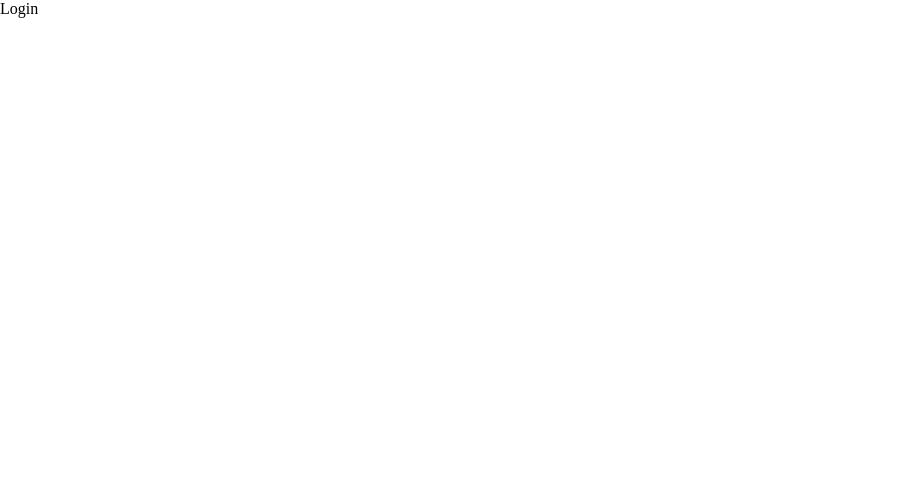
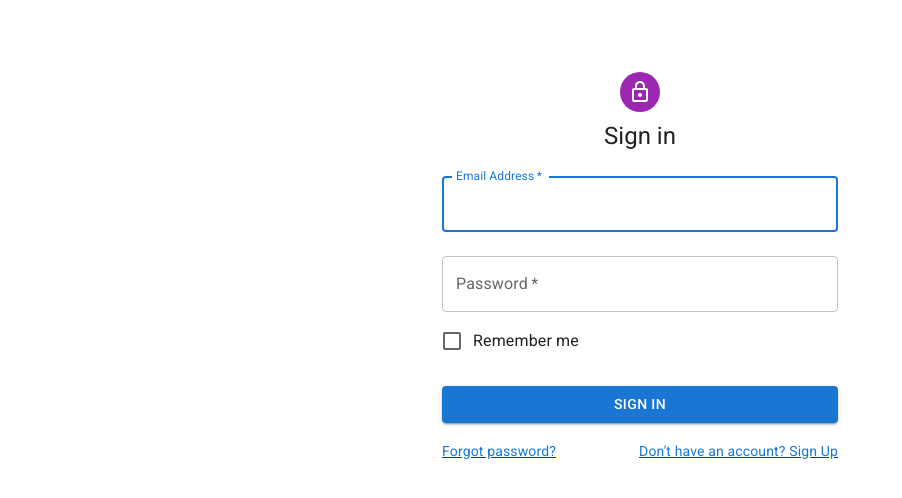
Before and after one commit to iAnisdev/nfq-task-shopping-cart, a React (Create React App) app: page /login in a window 1280 px wide. Shown: the top 498 px of the page, without its empty margins (0-902 px from the left). Built offline with nearby package versions, Linux system fonts and the light colour scheme.

Commit message:
auth pages design

```diff
--- a/src/App.tsx
+++ b/src/App.tsx
@@ -1,5 +1,6 @@
 import { Route, Routes } from "react-router-dom";
 import Cart from "./pages/Cart";
+import Forgot from "./pages/Forgot";
 import Home from "./pages/Home";
 import Login from "./pages/Login";
 import Signup from "./pages/Signup";
@@ -17,7 +18,10 @@
           <Route path="" element={<Login />} />
         </Route>
         <Route path="/signup" element={<PrivateRoutesProtector requiredAuth={false} />}>
-          <Route path="/signup" element={<Signup />} />
+          <Route path="" element={<Signup />} />
+        </Route>
+        <Route path="/forgot" element={<PrivateRoutesProtector requiredAuth={false} />}>
+          <Route path="" element={<Forgot />} />
         </Route>
       </Routes>
     </div>
--- /dev/null
+++ b/src/pages/Forgot.tsx
@@ -0,0 +1,80 @@
+import * as React from 'react';
+import Avatar from '@mui/material/Avatar';
+import Button from '@mui/material/Button';
+import CssBaseline from '@mui/material/CssBaseline';
+import TextField from '@mui/material/TextField';
+import Link from '@mui/material/Link';
+import Grid from '@mui/material/Grid';
+import Box from '@mui/material/Box';
+import LockOutlinedIcon from '@mui/icons-material/LockOutlined';
+import Typography from '@mui/material/Typography';
+import Container from '@mui/material/Container';
+import { createTheme, ThemeProvider } from '@mui/material/styles';
+import { Link as RouterLink } from 'react-router-dom';
+
+const theme = createTheme();
+
+export default function Forgot() {
+    const handleSubmit = (event: React.FormEvent<HTMLFormElement>) => {
+        event.preventDefault();
+        const data = new FormData(event.currentTarget);
+        console.log({
+            email: data.get('email')
+        });
+    };
+
+    return (
+        <ThemeProvider theme={theme}>
+            <Container component="main" maxWidth="xs">
+                <CssBaseline />
+                <Box
+                    sx={{
+                        marginTop: 8,
+                        display: 'flex',
+                        flexDirection: 'column',
+                        alignItems: 'center',
+                    }}
+                >
+                    <Avatar sx={{ m: 1, bgcolor: 'secondary.main' }}>
+                        <LockOutlinedIcon />
+                    </Avatar>
+                    <Typography component="h1" variant="h5">
+                        Reset Password
+                    </Typography>
+                    <Box component="form" onSubmit={handleSubmit} noValidate sx={{ mt: 1 }}>
+                        <TextField
+                            margin="normal"
+                            required
+                            fullWidth
+                            id="email"
+                            label="Email Address"
+                            name="email"
+                            autoComplete="email"
+                            autoFocus
+                        />
+                        <Button
+                            type="submit"
+                            fullWidth
+                            variant="contained"
+                            sx={{ mt: 3, mb: 2 }}
+                        >
+                            Send Reset Link
+                        </Button>
+                        <Grid container>
+                            <Grid item xs>
+                            </Grid>
+                            <Grid item>
+
+                                <RouterLink to='/signup'>
+                                    <Link variant="body2">
+                                        {"Don't have an account? Sign Up"}
+                                    </Link>
+                                </RouterLink>
+                            </Grid>
+                        </Grid>
+                    </Box>
+                </Box>
+            </Container>
+        </ThemeProvider>
+    );
+}
--- a/src/pages/Login.tsx
+++ b/src/pages/Login.tsx
@@ -1,9 +1,101 @@
-import React from 'react'
+import * as React from 'react';
+import Avatar from '@mui/material/Avatar';
+import Button from '@mui/material/Button';
+import CssBaseline from '@mui/material/CssBaseline';
+import TextField from '@mui/material/TextField';
+import FormControlLabel from '@mui/material/FormControlLabel';
+import Checkbox from '@mui/material/Checkbox';
+import Link from '@mui/material/Link';
+import Grid from '@mui/material/Grid';
+import Box from '@mui/material/Box';
+import LockOutlinedIcon from '@mui/icons-material/LockOutlined';
+import Typography from '@mui/material/Typography';
+import Container from '@mui/material/Container';
+import { createTheme, ThemeProvider } from '@mui/material/styles';
+import { Link as RouterLink } from 'react-router-dom';
 
-function Login() {
+const theme = createTheme();
+
+export default function Login() {
+  const handleSubmit = (event: React.FormEvent<HTMLFormElement>) => {
+    event.preventDefault();
+    const data = new FormData(event.currentTarget);
+    console.log({
+      email: data.get('email'),
+      password: data.get('password'),
+    });
+  };
+
   return (
-    <div>Login</div>
-  )
+    <ThemeProvider theme={theme}>
+      <Container component="main" maxWidth="xs">
+        <CssBaseline />
+        <Box
+          sx={{
+            marginTop: 8,
+            display: 'flex',
+            flexDirection: 'column',
+            alignItems: 'center',
+          }}
+        >
+          <Avatar sx={{ m: 1, bgcolor: 'secondary.main' }}>
+            <LockOutlinedIcon />
+          </Avatar>
+          <Typography component="h1" variant="h5">
+            Sign in
+          </Typography>
+          <Box component="form" onSubmit={handleSubmit} noValidate sx={{ mt: 1 }}>
+            <TextField
+              margin="normal"
+              required
+              fullWidth
+              id="email"
+              label="Email Address"
+              name="email"
+              autoComplete="email"
+              autoFocus
+            />
+            <TextField
+              margin="normal"
+              required
+              fullWidth
+              name="password"
+              label="Password"
+              type="password"
+              id="password"
+              autoComplete="current-password"
+            />
+            <FormControlLabel
+              control={<Checkbox value="remember" color="primary" />}
+              label="Remember me"
+            />
+            <Button
+              type="submit"
+              fullWidth
+              variant="contained"
+              sx={{ mt: 3, mb: 2 }}
+            >
+              Sign In
+            </Button>
+            <Grid container>
+              <Grid item xs>
+                <RouterLink to="/forgot">
+                  <Link variant="body2">
+                    Forgot password?
+                  </Link>
+                </RouterLink>
+              </Grid>
+              <Grid item>
+                <RouterLink to='/signup'>
+                  <Link variant="body2">
+                    {"Don't have an account? Sign Up"}
+                  </Link>
+                </RouterLink>
+              </Grid>
+            </Grid>
+          </Box>
+        </Box>
+      </Container>
+    </ThemeProvider>
+  );
 }
-
-export default Login
--- a/src/pages/Signup.tsx
+++ b/src/pages/Signup.tsx
@@ -1,9 +1,123 @@
-import React from 'react'
+import * as React from 'react';
+import Avatar from '@mui/material/Avatar';
+import Button from '@mui/material/Button';
+import CssBaseline from '@mui/material/CssBaseline';
+import TextField from '@mui/material/TextField';
+import Link from '@mui/material/Link';
+import Grid from '@mui/material/Grid';
+import Box from '@mui/material/Box';
+import LockOutlinedIcon from '@mui/icons-material/LockOutlined';
+import Typography from '@mui/material/Typography';
+import Container from '@mui/material/Container';
+import { createTheme, ThemeProvider } from '@mui/material/styles';
+import { Link as RouterLink } from 'react-router-dom';
 
-function Signup() {
+const theme = createTheme();
+
+export default function SignUp() {
+  const handleSubmit = (event: React.FormEvent<HTMLFormElement>) => {
+    event.preventDefault();
+    const data = new FormData(event.currentTarget);
+    console.log({
+      email: data.get('email'),
+      password: data.get('password'),
+    });
+  };
+
   return (
-    <div>Signup</div>
-  )
+    <ThemeProvider theme={theme}>
+      <Container component="main" maxWidth="xs">
+        <CssBaseline />
+        <Box
+          sx={{
+            marginTop: 8,
+            display: 'flex',
+            flexDirection: 'column',
+            alignItems: 'center',
+          }}
+        >
+          <Avatar sx={{ m: 1, bgcolor: 'secondary.main' }}>
+            <LockOutlinedIcon />
+          </Avatar>
+          <Typography component="h1" variant="h5">
+            Sign up
+          </Typography>
+          <Box component="form" noValidate onSubmit={handleSubmit} sx={{ mt: 3 }}>
+            <Grid container spacing={2}>
+              <Grid item xs={12} sm={6}>
+                <TextField
+                  autoComplete="given-name"
+                  name="firstName"
+                  required
+                  fullWidth
+                  id="firstName"
+                  label="First Name"
+                  autoFocus
+                />
+              </Grid>
+              <Grid item xs={12} sm={6}>
+                <TextField
+                  required
+                  fullWidth
+                  id="lastName"
+                  label="Last Name"
+                  name="lastName"
+                  autoComplete="family-name"
+                />
+              </Grid>
+              <Grid item xs={12}>
+                <TextField
+                  required
+                  fullWidth
+                  id="email"
+                  label="Email Address"
+                  name="email"
+                  autoComplete="email"
+                />
+              </Grid>
+              <Grid item xs={12}>
+                <TextField
+                  required
+                  fullWidth
+                  name="password"
+                  label="Password"
+                  type="password"
+                  id="password"
+                  autoComplete="new-password"
+                />
+              </Grid>
+              <Grid item xs={12}>
+                <TextField
+                  required
+                  fullWidth
+                  name="cpassword"
+                  label="Confirm Password"
+                  type="password"
+                  id="cpassword"
+                  autoComplete="repeat-password"
+                />
+              </Grid>
+            </Grid>
+            <Button
+              type="submit"
+              fullWidth
+              variant="contained"
+              sx={{ mt: 3, mb: 2 }}
+            >
+              Sign Up
+            </Button>
+            <Grid container justifyContent="flex-end">
+              <Grid item>
+                <RouterLink to='/login'>
+                  <Link variant="body2">
+                    Already have an account? Sign in
+                  </Link>
+                </RouterLink>
+              </Grid>
+            </Grid>
+          </Box>
+        </Box>
+      </Container>
+    </ThemeProvider>
+  );
 }
-
-export default Signup
```
